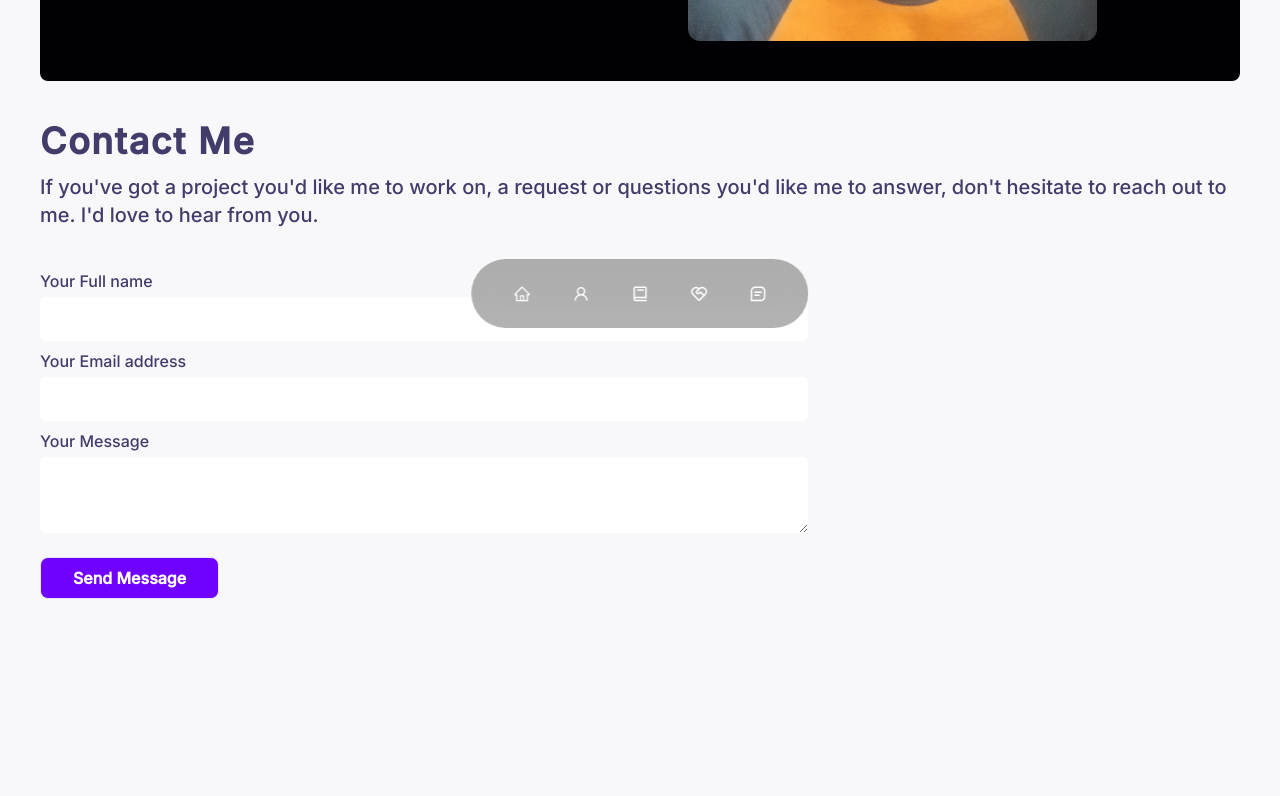
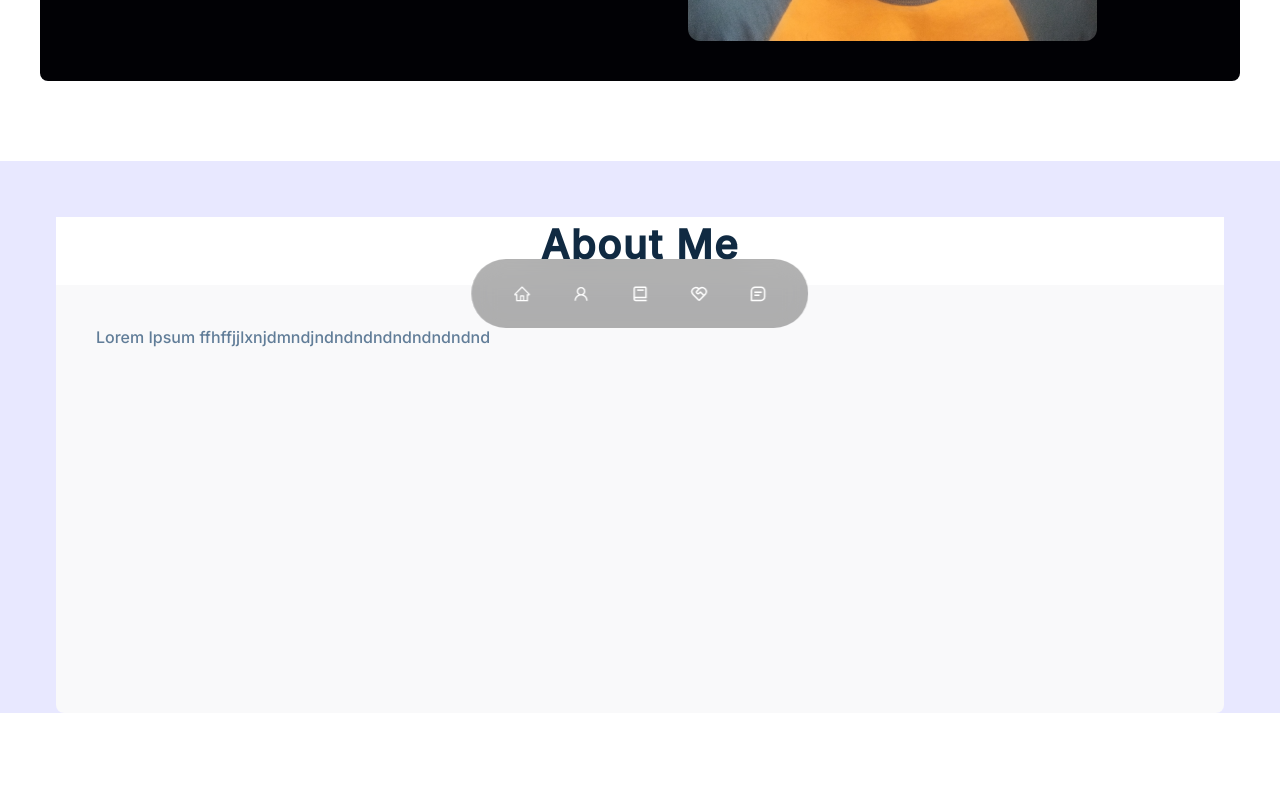
Before and after one commit to d2ndjim/jrl-portfolio, a React (Create React App) app: page / in a window 1280 px wide. Shown: the part 440-1236 px from the top of the page. Before the commit the page ends 1119 px from the top, so only its background shows below. Built offline with nearby package versions, Linux system fonts and the light colour scheme.

Commit message:
Add about section

```diff
--- a/src/App.css
+++ b/src/App.css
@@ -4,5 +4,5 @@
 }
 
 body {
-  background-color: #F8F8FA;
+  background-color: #fff;
 }
--- a/src/components/About.js
+++ b/src/components/About.js
@@ -1,9 +1,16 @@
 import React from 'react';
 
 const About = () => (
-  <>
-
-  </>
+  <div className="mt-20 mb-20 bg-[#E8E8FF] pt-4 px-4 pb-0">
+    <div className="mr-10 ml-10 mt-10 bg-[#F9F9FA] pt-0 px-0 pb-48 rounded-lg">
+      <div className="bg-[#FFFFFF] p-2">
+        <h2 className="text-center font-bold">About Me</h2>
+      </div>
+      <div className="pb-28 m-10">
+        <p>Lorem Ipsum ffhffjjlxnjdmndjndndndndndndndndnd</p>
+      </div>
+    </div>
+  </div>
 );
 
 export default About;
--- a/src/components/Contact.js
+++ b/src/components/Contact.js
@@ -1,5 +1,6 @@
 import React from 'react';
 import { useForm, ValidationError } from '@formspree/react';
+import 'aos/dist/aos.css';
 
 const Contact = () => {
   const [state, handleSubmit] = useForm('mvolazwr');
@@ -8,8 +9,10 @@ const Contact = () => {
   }
   return (
     <>
-      <div className="m-10">
-        <h1 className="text-3xl font-bold text-[#413C6A] md:text-4xl">Contact Me</h1>
+      <div className="m-10" data-aos="slide-up">
+        <h1 className="text-3xl font-bold text-[#413C6A] md:text-4xl">
+          Contact Me
+        </h1>
         <p className="text-xl text-[#413C6A]">
           If you&apos;ve got a project you&apos;d like me to work on, a request
           or questions you&apos;d like me to answer, don&apos;t hesitate to
@@ -20,6 +23,7 @@ const Contact = () => {
         onSubmit={handleSubmit}
         id="contact"
         className="m-10 mb-20 md:w-3/5"
+        data-aos="slide-up"
       >
         <label htmlFor="name" className="block ">
           <span className="text-[#413C6A]">Your Full name</span>
--- a/src/components/Home.js
+++ b/src/components/Home.js
@@ -1,15 +1,22 @@
-import React from 'react';
+import React, { useEffect } from 'react';
+import Aos from 'aos';
 import profilepic from '../assets/orange-edit.png';
 import Contact from './Contact';
 import Socials from './Socials';
+import About from './About';
+import 'aos/dist/aos.css';
 
-const Home = () => (
+const Home = () => {
+  useEffect(() => {
+    Aos.init({ duration: 1000 });
+  }, []);
+  return (
     <div>
       <div
         id="home"
         className="flex flex-col text-white bg-[#010105] md:grid md:grid-cols-2 md:gap-4 md:m-10 md:rounded-lg"
       >
-      <div>
+        <div data-aos="fade-right">
           <h1 className="text-3xl m-10 text-left font-bold md:text-4xl">
             Hi, I&apos;m Lekan,
             <br />
@@ -30,12 +37,14 @@ const Home = () => (
             <Socials />
           </div>
         </div>
-      <div className="m-10">
+        <div data-aos="fade-left" className="m-10">
           <img src={profilepic} alt="lekan" className="rounded-xl" />
         </div>
       </div>
+      <About />
       <Contact />
     </div>
   );
+};
 
 export default Home;
```
Lines whose indentation alone changed are shown as unchanged.
